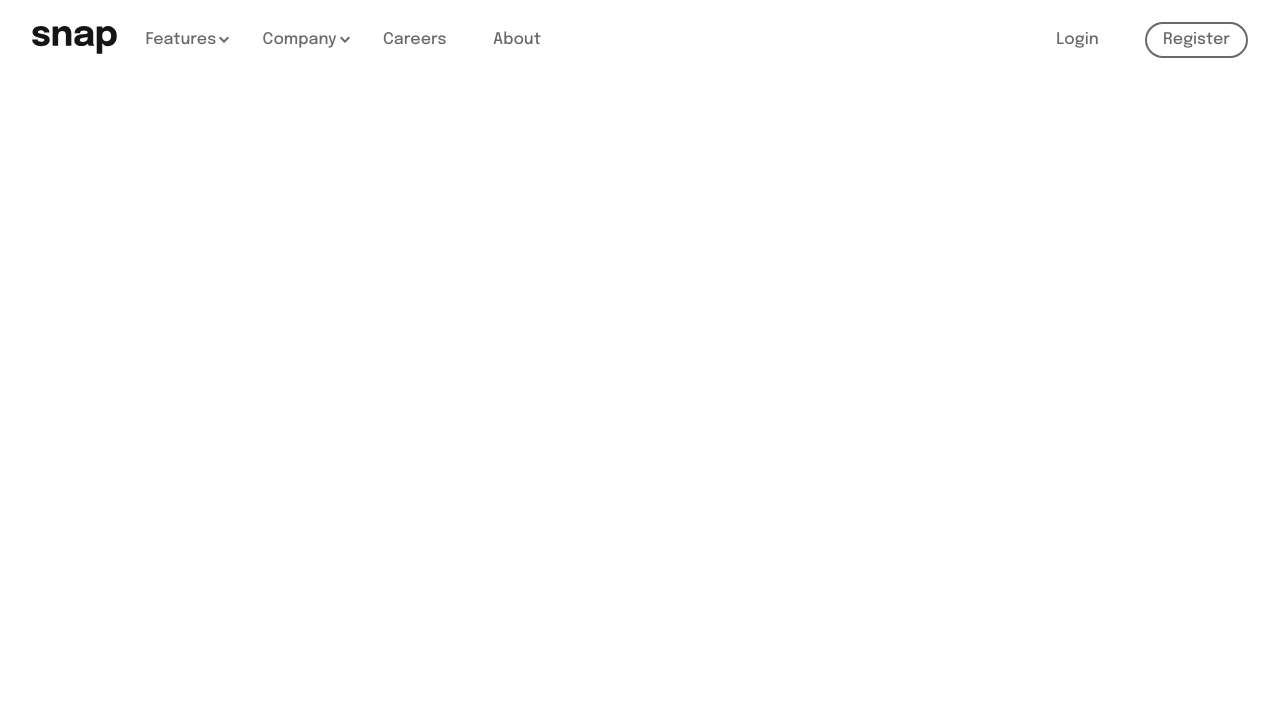
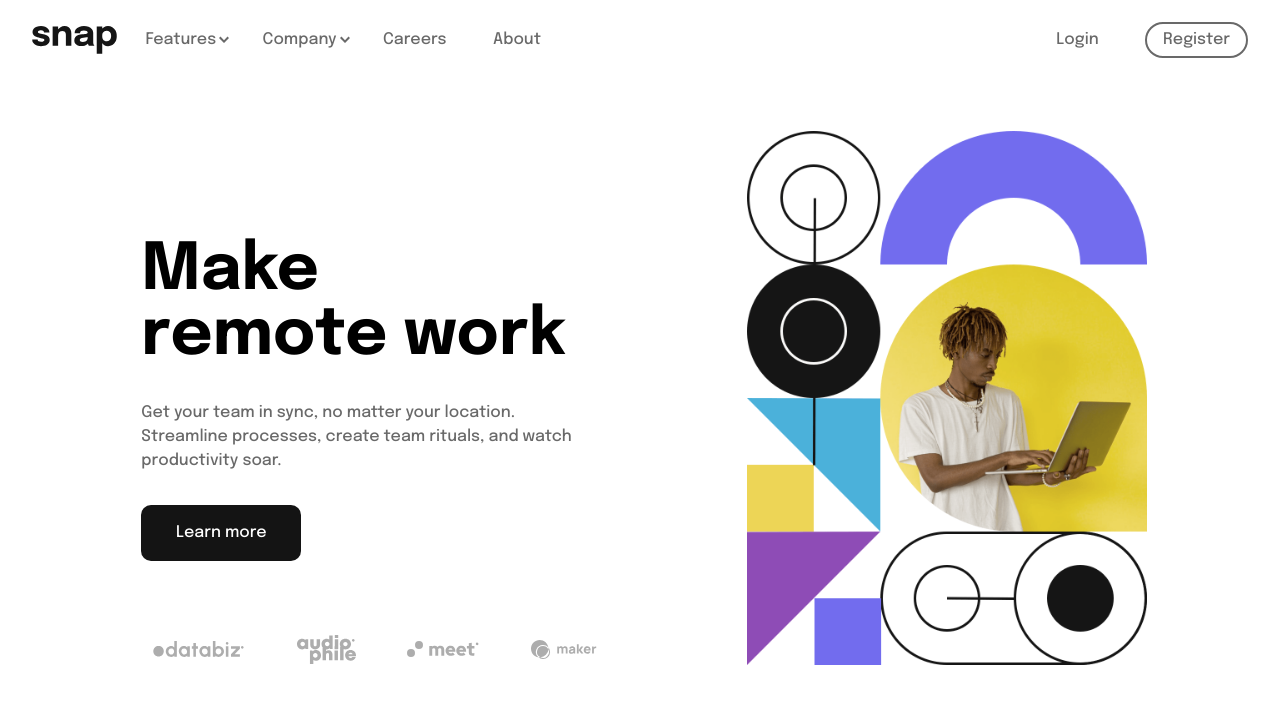
Before and after one commit to Away87/Intro-section-with-dropdown-menu-frontendmentor, a React (Create React App) app: page / in a window 1280 px wide. Shown: the top 704 px of the page. Built offline with nearby package versions, Linux system fonts and the light colour scheme.

Commit message:
Body and Navbar Update
Body Prototype 1 (Body content almost done
remaining : animations), Navbar prototype 3 (fixed height bug,)

```diff
--- a/src/App.js
+++ b/src/App.js
@@ -1,12 +1,18 @@
 import React from "react";
 import Navbar from "./components/Navbar";
 import { GlobalStyle } from "./GlobalStyles";
+import Body from "./components/Body"
 
 function App() {
   return (
     <>
     <GlobalStyle/>
-    <Navbar/>
+    <header>
+      <Navbar/>
+    </header>
+    <main>
+      <Body/>
+    </main>
     </>
   );
 }
--- a/src/GlobalStyles.js
+++ b/src/GlobalStyles.js
@@ -13,8 +13,7 @@ export const GlobalStyle = createGlobalStyle`
 
     body , html {
         width: 100%;
-        height: 100vh;
-        overflow:hidden;
+        overflow-x: hidden;
     }
 
     :root {
@@ -24,11 +23,10 @@ export const GlobalStyle = createGlobalStyle`
         --clr-900: hsl(0, 0%, 8%);
 
         --fs-xl:clamp(3.5rem, 1vw + 0.05rem, 8rem);
-        --fs-l: clamp(1.5rem, 1vw + 0.05rem, 2rem);
-        --fs-s: clamp(1rem, 1vw + 0.05rem, 2rem);
-        --fs-xs: clamp(0.5rem, 1vw + 0.05rem, 0.9rem);
+        --fs-l: clamp(1.5rem, 5vw + 0.05rem, 6rem);
+        --fs-s: clamp(1rem, 1vw + 0.05rem, 6rem);
+        --fs-xs: clamp(0.9rem, 1vw + 0.05rem, 0.9rem);
 
-        --br-main: 50em;
     }
 
     a {
@@ -36,6 +34,19 @@ export const GlobalStyle = createGlobalStyle`
         text-decoration: none;
     }
 
+    main {
+        height: calc(100vh - 5em);
+        background-color:var(--clr-100);
+
+        @media screen and (min-width:40em) {
+            z-index: 1;
+            width:100%;
+            display:flex;
+            margin:0 auto;
+            align-items: center;
+            height: 100vh;
+        }
+    }
 
     // CSS RESET
 
@@ -81,4 +92,8 @@ export const GlobalStyle = createGlobalStyle`
         border-collapse: collapse;
         border-spacing: 0;
     }
+
+    a:-webkit-any-link {
+        cursor:auto;
+    }
 `
--- /dev/null
+++ b/src/components/Body/BodyElements.js
@@ -0,0 +1,115 @@
+import styled from 'styled-components'
+
+export const Container = styled.div`
+    width: 100%;
+    overflow:hidden;
+    padding-bottom: 5em;
+    @media screen and (min-width:40em) {
+        height:34em;
+        display:flex;
+        flex-direction: row-reverse;
+        padding-bottom: 0;
+        justify-content: space-evenly;
+        align-items: center;
+
+    }
+`
+export const PictureGroup = styled.picture`
+    padding-right:1em;
+    & > * {
+        width:100%;
+        max-width:40em;
+        min-width:20em;
+
+    }
+
+    @media screen and (min-width:40em) {
+        & > * {
+            max-width:25em;
+        }
+    }
+`
+export const TextContainer = styled.div`
+    text-align: center;
+    padding:2em 1.5em;
+    height: 100%;
+    display: flex;
+    align-items: center;
+    /* flex-direction: column; */
+    height: 100%;
+
+    @media screen and (min-width:40em) {
+        text-align: start;
+        width:40%;
+        padding: 0 1.5em;
+    }
+
+    div{
+
+        display:flex;
+        flex-direction:column;
+        gap: 2em;
+        position: relative;
+    }
+`
+export const Heading = styled.h1`
+    font-size: var(--fs-l);
+    @media screen and (min-width:40em) {
+        font-size: var(--fs-l);
+        span{
+            white-space: nowrap;
+        }
+    }
+`
+export const Paragraph = styled.p`
+    line-height: 1.5;
+    color: var(--clr-700);
+    font-size: var(--fs-xs);
+    @media screen and (min-width:40em) {
+        font-size: var(--fs-s);
+    }
+`
+export const Button = styled.button`
+    width: clamp(7em, 12vw + 1em, 10em);
+    height:clamp(3rem, 12vw + 1em, 3.5em);
+    font-size: var(--fs-s);
+    margin: 0 auto;
+    color: var(--clr-100);
+    background-color:var(--clr-900);
+    border:none;
+    border-radius: 10px;
+
+    &:hover {
+    transform:scale(1.1);
+    transition:transform 0.2s ease-in;
+    }
+
+    @media screen and (min-width:40em) {
+        margin:0;
+    }
+`
+
+export const Clients = styled.ul`
+    width:100%;
+    display:flex;
+    flex-wrap: wrap;
+    gap:1em;
+    justify-content: space-between;
+
+    @media screen and (min-width:40em) {
+        padding: 0;
+        position: absolute;
+        bottom: -32%;
+        /* left:0; */
+
+    }
+    `
+export const ClientLi = styled.li`
+    display:flex;
+    justify-content: center;
+    align-items: center;
+    `
+export const ClientImg = styled.img`
+    max-width: 150px;
+    width:80%;
+`
--- /dev/null
+++ b/src/components/Body/index.js
@@ -0,0 +1,50 @@
+import React from 'react'
+
+import {
+    Container,
+    PictureGroup,
+    TextContainer,
+    Heading,
+    Paragraph,
+    Button,
+    Clients,
+    ClientLi,
+    ClientImg
+} from "./BodyElements.js"
+
+import DesktopImg from  '../../images/image-hero-desktop.png'
+import MobileImg from '../../images/image-hero-mobile.png'
+import ClientAudiophile from '../../images/client-audiophile.svg'
+import ClientDatabiz from '../../images/client-databiz.svg'
+import ClientMaker from '../../images/client-maker.svg'
+import ClientMeet from '../../images/client-meet.svg'
+
+const Body = () => {
+    return(
+        <>
+        <Container>
+            <PictureGroup>
+                <source srcSet={DesktopImg} media="(min-width:640px)"/>
+                <img src={MobileImg} />
+            </PictureGroup>
+            <TextContainer>
+                <div>
+                    <Heading> Make <span>remote work</span></Heading>
+                    <Paragraph>
+                    Get your team in sync, no matter your location. Streamline processes, create team rituals, and watch productivity soar.
+                    </Paragraph>
+                    <Button>Learn more</Button>
+                    <Clients>
+                        <ClientLi><ClientImg src={ClientDatabiz} alt="databiz logo"/></ClientLi>
+                        <ClientLi><ClientImg src={ClientAudiophile} alt="audiophile logo"/></ClientLi>
+                        <ClientLi><ClientImg src={ClientMeet} alt="meet logo"/></ClientLi>
+                        <ClientLi><ClientImg src={ClientMaker} alt="maker logo"/></ClientLi>
+                    </Clients>
+                </div>
+            </TextContainer>
+        </Container>
+        </>
+    )
+}
+
+export default Body
--- a/src/components/MobileNavbar/MobileNavElements.js
+++ b/src/components/MobileNavbar/MobileNavElements.js
@@ -6,8 +6,8 @@ export const RemainingSpace = styled.div`
     top:0;
     left:0;
     width:40%;
-    height: 100%;
-    z-index:1;
+    height: 100vh;
+    z-index:100;
     background: rgba(0, 0, 0, 1);
     opacity: ${props=>props.visible ? "0.7" : "0"};
     transition: opacity 0.2s ease-in;
@@ -15,9 +15,10 @@ export const RemainingSpace = styled.div`
 
 export const NavbarContainer = styled.div`
     width: 60%;
-    height: 100%;
+    height: 100vh;
     position: absolute;
     top:0;
+    z-index: 100;
     right:${props=>props.visible ? "0" : "-100%"};
     color:var(--clr-700);
     background-color: var(--clr-100);
@@ -43,9 +44,6 @@ export const LinksLi = styled.li`
 
     span:hover {
         color:var(--clr-900);
-    }
-    &:hover{
-        color:var(--clr-900)
     }
 `
 export const Account = styled(Links)`
--- a/src/components/Navbar/NavbarElements.js
+++ b/src/components/Navbar/NavbarElements.js
@@ -9,6 +9,16 @@ export const NavbarContainer = styled.nav`
     margin: 0 auto;
     align-items: center;
     font-size: var(--fs-s);
+    background-color: var(--clr-100);
+    z-index: 100;
+
+    @media screen and (min-width:40em) {
+        position:absolute;
+        top:0;
+        left:0;
+        right:0;
+        bottom:0;
+    }
 `
 
 export const Logo = styled.img`
@@ -48,7 +58,14 @@ export const LinksLi = styled.li`
     justify-content: flex-end;
     color:var(--clr-700);
     cursor:pointer;
+    text-transform: capitalize;
 
+    span {
+    }
+
+    &:hover {
+        color:var(--clr-900);
+    }
     div{
         position:absolute;
         background-color: var(--clr-100);
@@ -77,6 +94,11 @@ export const Account =styled(Links)`
 
 export const AccoundLi = styled(LinksLi)`
 
+    &:last-child > button:hover {
+        border-color: var(--clr-900);
+        color:var(--clr-900);
+    }
+
     button {
         background:none;
         border:none;
@@ -91,11 +113,8 @@ export const AccoundLi = styled(LinksLi)`
         border: 2px solid var(--clr-700);
         padding: 1em;
         line-height: 0;
+    }
 
-        &:hover {
-            border-color: var(--clr-900);
-        }
-    }
 `
 
 
--- a/src/components/Navbar/index.js
+++ b/src/components/Navbar/index.js
@@ -1,4 +1,4 @@
-import React,{useState} from 'react'
+import React,{useState, useEffect} from 'react'
 import { useInterval } from 'usehooks-ts'
 import {
     NavbarContainer,
@@ -19,13 +19,28 @@ import {Dropdown1, Dropdown2} from "../MobileNavbar";
 
 const Navbar = () => {
   const [MobileNav, setMobileNav] = useState(false)
-  const [Drop1, setDrop1] = useState(false)
-  const [Drop2, setDrop2] = useState(false)
 
   useInterval(()=>{
     const windowWidth = window.innerWidth
     if (windowWidth > 800) {setMobileNav(false)}
   }, MobileNav ? 100 : null)
+
+  const [Drop1, setDrop1] = useState(false);
+  const [Drop2, setDrop2] = useState(false);
+
+  useEffect(()=>{
+    const DropDown1 = document.querySelector(".dropDown1")
+    let visible = false;
+    Drop1 ? visible = true : visible = false
+    DropDown1.style.display = visible ? "block" : "none"
+  },[Drop1]);
+
+  useEffect(()=>{
+    const DropDown2 = document.querySelector(".dropDown2")
+    let visible = false;
+    Drop2 ? visible = true : visible = false
+    DropDown2.style.display = visible ? "block" : "none"
+  },[Drop2]);
 
   return (
     <>
@@ -33,32 +48,26 @@ const Navbar = () => {
         <Logo src={LogoImg} />
         <MobileBar onClick={()=>setMobileNav(true)}/>
         <MobileNavbar visible={MobileNav ? true : false} toggleNav={()=>setMobileNav()} />
+
         <Links>
-            <LinksLi onClick={
-              ()=> {
-                if (Drop1) {setDrop1(false)}
-                else {setDrop1(true)}
-              }}>
-              <span>Features</span>{Drop1?<UpArrow/> : <DownArrow/>}
-              {Drop1 &&<div>
-                      <Dropdown1/>
-                    </div>}
+            <LinksLi onClick={()=>{
+              if (Drop1) {setDrop1(false)}
+              else{setDrop1(true)}
+            }}><span>features</span>{Drop1 ? <UpArrow/> : <DownArrow/>}
+            <Dropdown1/>
             </LinksLi>
 
-            <LinksLi onClick={
-              ()=> {
-                if (Drop2) {setDrop2(false)}
-                else {setDrop2(true)}
-            }}>
-              <span>Company</span>{Drop2?<UpArrow/> : <DownArrow/>}
-              {Drop2 &&<div>
-                      <Dropdown2/>
-                    </div>}
+
+
+            <LinksLi onClick={()=>{
+              if (Drop2) {setDrop2(false)}
+              else{setDrop2(true)}
+            }}><span>company</span>{Drop2 ? <UpArrow/> : <DownArrow/>}
+            <Dropdown2/>
             </LinksLi>
 
-            <LinksLi><a href="#"><span>Careers</span></a></LinksLi>
-
-            <LinksLi><a href="#"><span>About</span></a></LinksLi>
+            <LinksLi><span>careers</span></LinksLi>
+            <LinksLi><span>about</span></LinksLi>
         </Links>
         <Account>
             <AccoundLi><button><span>Login</span></button></AccoundLi>
```
